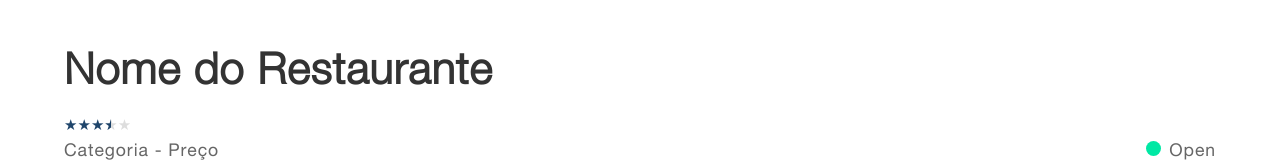
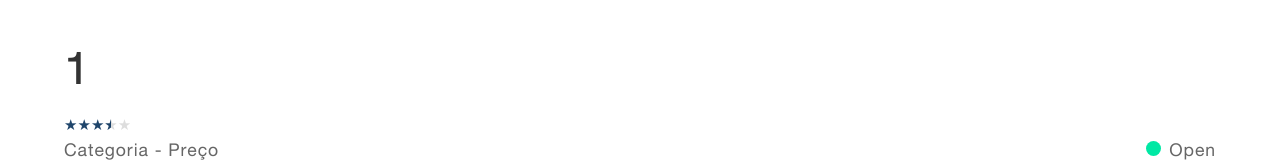
Before and after one commit to Italo-J-A-Fernandes/frontend-developer-coding-test-2020-3, a React app: page /restaurant-detail/1 in a window 1280 px wide. Shown: the top 162 px of the page. Built offline with nearby package versions, Linux system fonts and the light colour scheme; no server answers.

Commit message:
passing restaurant id to details screen

```diff
--- a/src/pages/RestaurantDetail/index.tsx
+++ b/src/pages/RestaurantDetail/index.tsx
@@ -1,13 +1,19 @@
 import React from 'react';
+import { useRouteMatch } from 'react-router-dom';
 import ReactStars from 'react-stars';
 
 import { Header, Map, Review, ListReview, Fotos } from './styled';
 
+interface RestaurantParams {
+  restaurant: string;
+}
+
 const RestaurantDetail: React.FC = () => {
+  const { params } = useRouteMatch<RestaurantParams>();
   return (
     <>
       <Header open>
-        <h1>Nome do Restaurante</h1>
+        <h1>{params.restaurant}</h1>
         <ReactStars
           value={3.5}
           color1="#dddddd"
```
